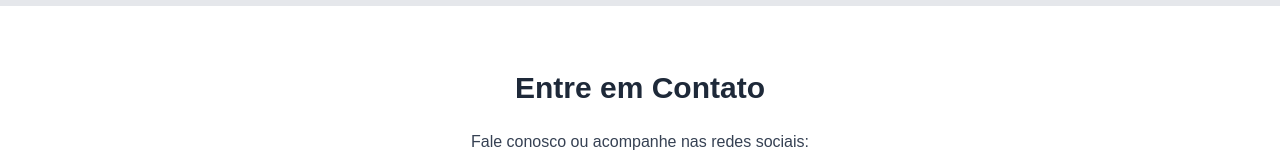
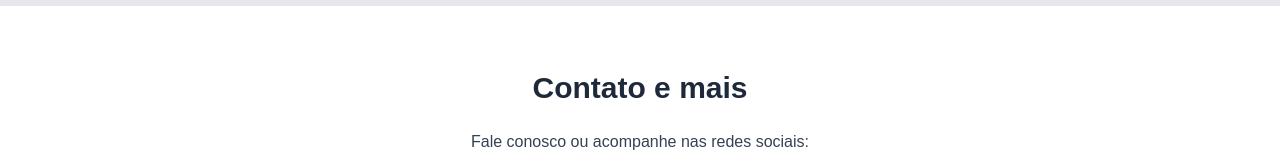
Before and after one commit to LucaSaSi/engenho-nogueira, a Next.js app: page / in a window 1280 px wide. Shown: the part 3709-3869 px from the top of the page. Built offline with nearby package versions, Linux system fonts and the light colour scheme; no server answers; a web font is replaced by a local one.

Commit message:
feat: organizing into components

```diff
--- a/src/components/Contact.tsx
+++ b/src/components/Contact.tsx
@@ -7,7 +7,7 @@
     return (
         <section id="contato" className="bg-white py-16 px-4">
             <div className="max-w-4xl mx-auto text-center">
-                <h2 className="text-2xl md:text-3xl font-bold mb-6">Entre em Contato</h2>
+                <h2 className="text-2xl md:text-3xl font-bold mb-6">Contato e mais</h2>
                 <p className="text-gray-700 mb-6">Fale conosco ou acompanhe nas redes sociais:</p>
 
                 <div className="flex justify-center flex-wrap gap-6">
```
